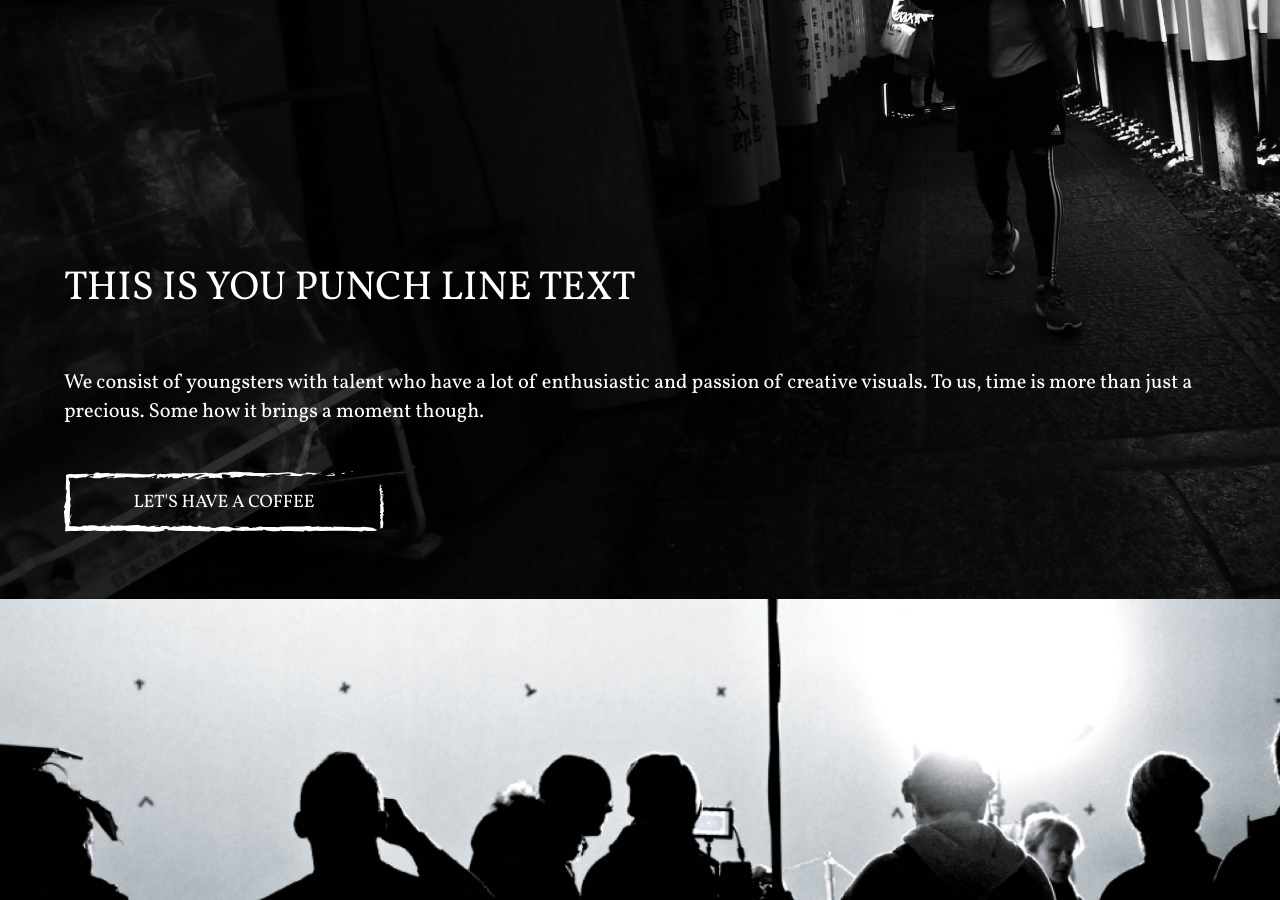
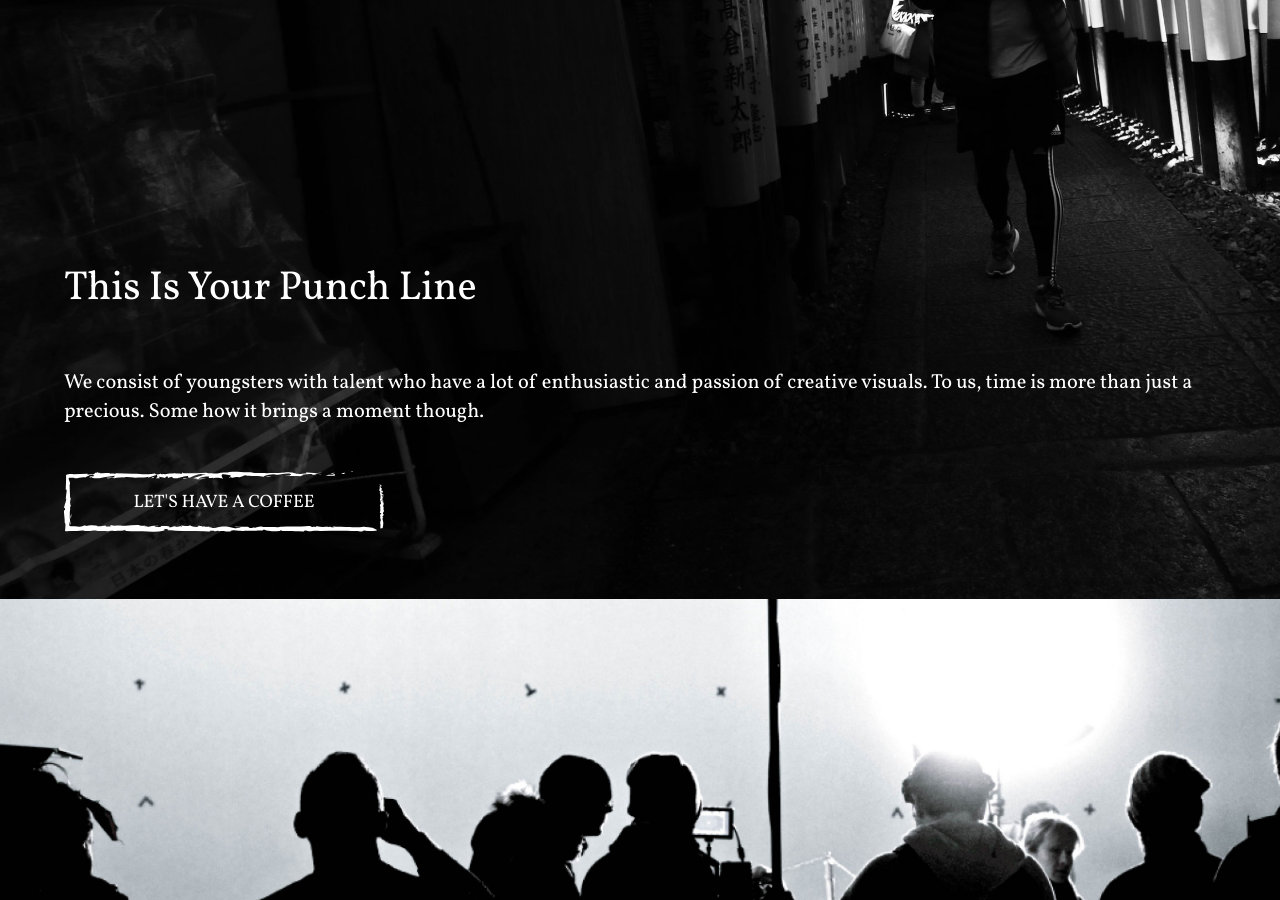
Before and after one commit to kemtol/simsam, a Jekyll site: the page built from index.html, in a window 1280 px wide and 900 px high, scrolled down 301 px. Built offline with Jekyll 4.4.1, drawn with Linux system fonts in a browser that asks for light colours.

Commit message:
Update index.html

```diff
--- a/index.html
+++ b/index.html
@@ -5,7 +5,7 @@ isindex: true
 {% include company-logo.html %}
 <section class="sectscroll" id="section--1">
   <div class="section-content">
-    <h1>THIS IS YOU PUNCH LINE TEXT</h1>
+    <h1>This Is Your Punch Line</h1>
     <p>We consist of youngsters with talent who have a lot of enthusiastic and passion of creative visuals.
   To us, time is more than just a precious. Some how it brings a moment though.</p>
     <a href="https://api.whatsapp.com/send?phone=6282118533900&text=Lets%20have%20a%20coffee" class="btn1">
```
